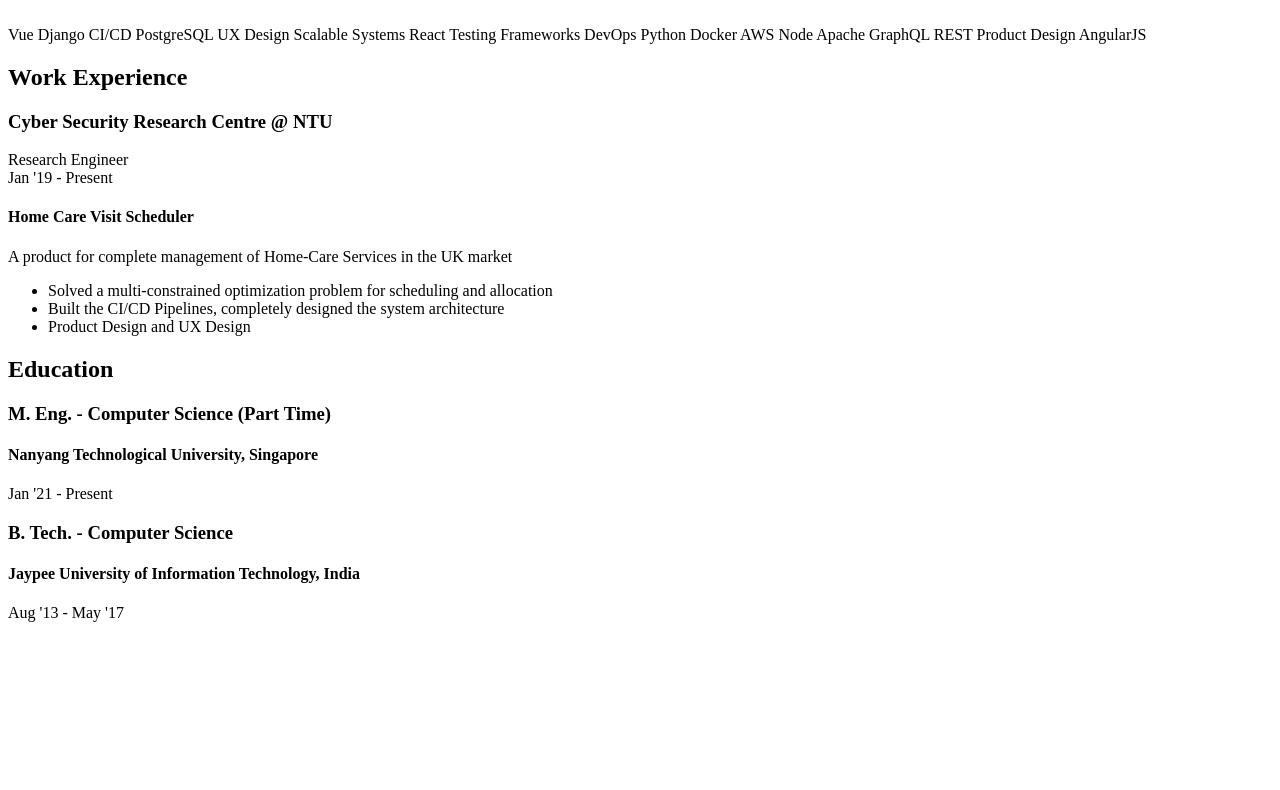
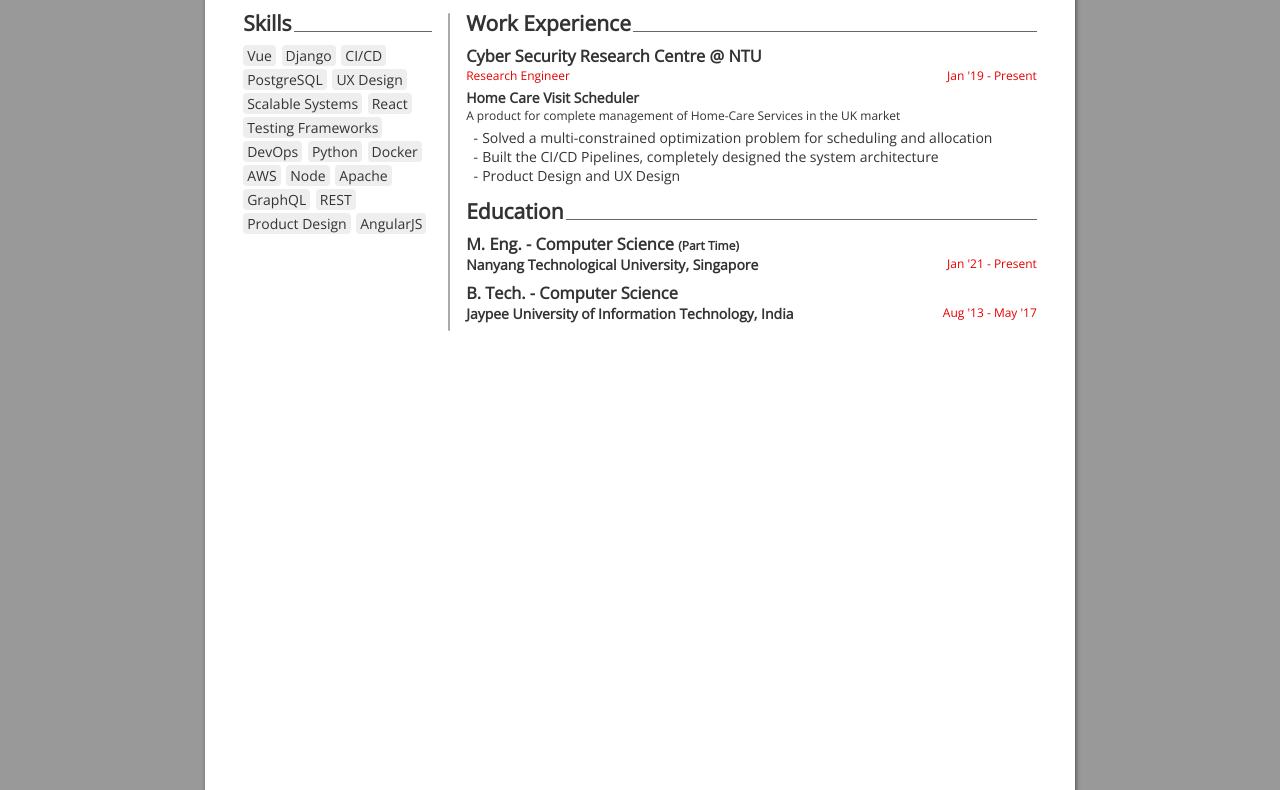
Before and after one commit to whoisarpit/resume, a website: page index.html in a window 1280 px wide. Shown: the part 157-947 px from the top of the page. Before the commit the page ends 800 px from the top, so only its background shows below. Drawn offline with nearby package versions, Linux system fonts and the light colour scheme; files that its build step writes are made by us from their sources; the site is published under a folder, as on GitHub Pages, so addresses that start at the root find nothing.

Commit message:
Minor fix for css

```diff
--- a/index.html
+++ b/index.html
@@ -5,7 +5,7 @@
     <meta http-equiv="X-UA-Compatible" content="IE=edge" />
     <title>Resume</title>
     <meta name="viewport" content="width=device-width, initial-scale=1" />
-    <link rel="stylesheet" type="text/css" href="/css/index.css" />
+    <link rel="stylesheet" type="text/css" href="css/index.css" />
     <script
       src="https://kit.fontawesome.com/fb850b8710.js"
       crossorigin="anonymous"
```
